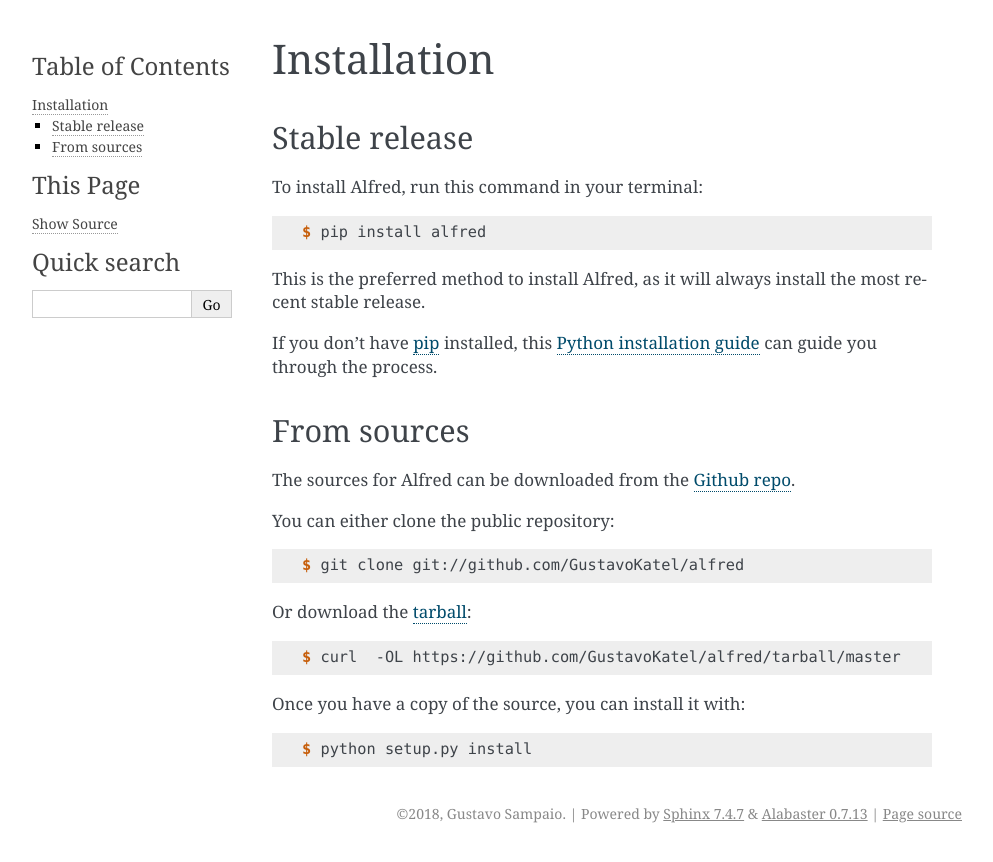
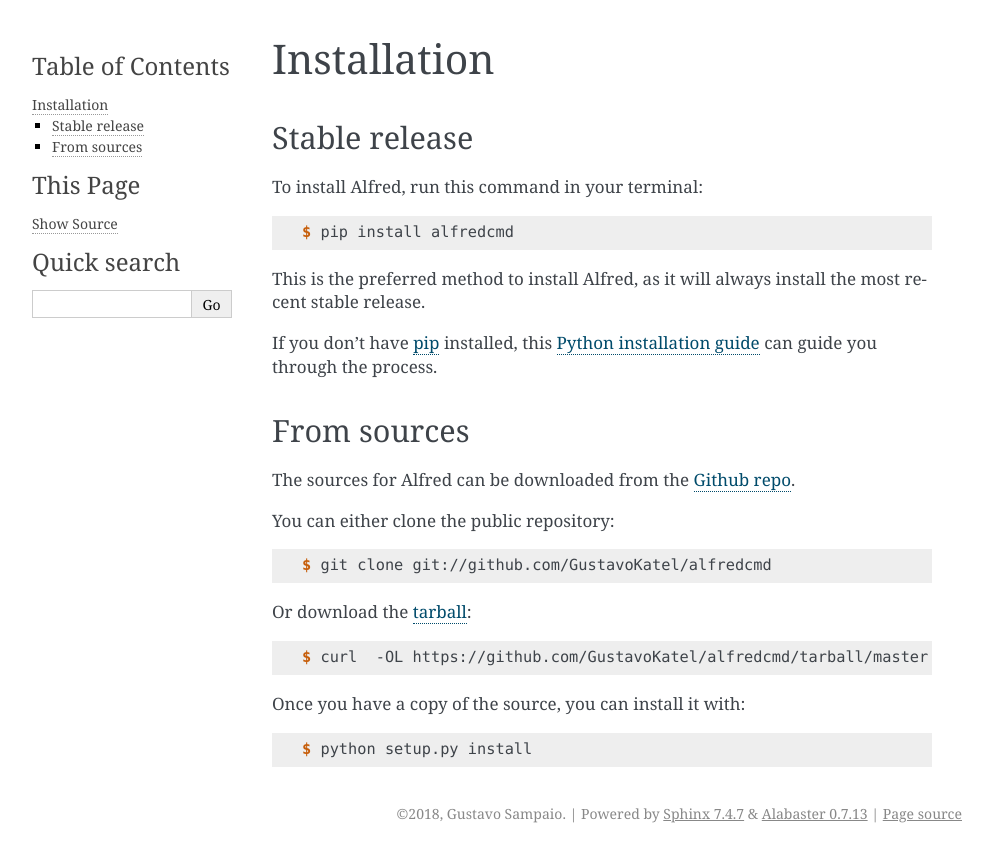
Before and after one commit to GustavoKatel/alfred, a Sphinx documentation site: the page built from docs/installation.rst, in a window 1280 px wide. Shown: the top 862 px of the page, without its empty margins (148-1141 px from the left). Built offline with Sphinx 7.4.7, drawn with Linux system fonts in a browser that asks for light colours; pages that are not in the unit, such as notebooks, are missing from menus; the version number is read from the project's files by our own code.

Commit message:
Update docs

```diff
--- a/README.rst
+++ b/README.rst
@@ -18,8 +18,11 @@ Alfred Cmd
 
 Create portable custom commands and scripts.
 
-How-To
+Installation
 -------
+
+.. include:: docs/installation.rst
+
 
 1 - Create
 ===========
--- a/docs/conf.py
+++ b/docs/conf.py
@@ -1,7 +1,7 @@
 #!/usr/bin/env python
 # -*- coding: utf-8 -*-
 #
-# alfred documentation build configuration file, created by
+# alfredcmd documentation build configuration file, created by
 # sphinx-quickstart on Fri Jun  9 13:47:02 2017.
 #
 # This file is execfile()d with the current directory set to its
@@ -22,7 +22,7 @@ import os
 import sys
 sys.path.insert(0, os.path.abspath('..'))
 
-import alfred
+import alfredcmd
 
 # -- General configuration ---------------------------------------------
 
@@ -56,9 +56,9 @@ author = u"Gustavo Sampaio"
 # the built documents.
 #
 # The short X.Y version.
-version = alfred.__version__
+version = alfredcmd.__version__
 # The full version, including alpha/beta/rc tags.
-release = alfred.__version__
+release = alfredcmd.__version__
 
 # The language for content autogenerated by Sphinx. Refer to documentation
 # for a list of supported languages.
@@ -101,7 +101,7 @@ html_static_path = ['_static']
 # -- Options for HTMLHelp output ---------------------------------------
 
 # Output file base name for HTML help builder.
-htmlhelp_basename = 'alfreddoc'
+htmlhelp_basename = 'alfredcmddoc'
 
 
 # -- Options for LaTeX output ------------------------------------------
@@ -128,7 +128,7 @@ latex_elements = {
 # (source start file, target name, title, author, documentclass
 # [howto, manual, or own class]).
 latex_documents = [
-    (master_doc, 'alfred.tex',
+    (master_doc, 'alfredcmd.tex',
      u'Alfred Documentation',
      u'Gustavo Sampaio', 'manual'),
 ]
@@ -139,7 +139,7 @@ latex_documents = [
 # One entry per manual page. List of tuples
 # (source start file, name, description, authors, manual section).
 man_pages = [
-    (master_doc, 'alfred',
+    (master_doc, 'alfredcmd',
      u'Alfred Documentation',
      [author], 1)
 ]
@@ -151,10 +151,10 @@ man_pages = [
 # (source start file, target name, title, author,
 #  dir menu entry, description, category)
 texinfo_documents = [
-    (master_doc, 'alfred',
+    (master_doc, 'alfredcmd',
      u'Alfred Documentation',
      author,
-     'alfred',
+     'alfredcmd',
      'One line description of project.',
      'Miscellaneous'),
 ]
--- a/docs/installation.rst
+++ b/docs/installation.rst
@@ -12,7 +12,7 @@ To install Alfred, run this command in your terminal:
 
 .. code-block:: console
 
-    $ pip install alfred
+    $ pip install alfredcmd
 
 This is the preferred method to install Alfred, as it will always install the most recent stable release.
 
@@ -32,13 +32,13 @@ You can either clone the public repository:
 
 .. code-block:: console
 
-    $ git clone git://github.com/GustavoKatel/alfred
+    $ git clone git://github.com/GustavoKatel/alfredcmd
 
 Or download the `tarball`_:
 
 .. code-block:: console
 
-    $ curl  -OL https://github.com/GustavoKatel/alfred/tarball/master
+    $ curl  -OL https://github.com/GustavoKatel/alfredcmd/tarball/master
 
 Once you have a copy of the source, you can install it with:
 
@@ -47,5 +47,5 @@ Once you have a copy of the source, you can install it with:
     $ python setup.py install
 
 
-.. _Github repo: https://github.com/GustavoKatel/alfred
-.. _tarball: https://github.com/GustavoKatel/alfred/tarball/master
+.. _Github repo: https://github.com/GustavoKatel/alfredcmd
+.. _tarball: https://github.com/GustavoKatel/alfredcmd/tarball/master
--- a/docs/usage.rst
+++ b/docs/usage.rst
@@ -4,4 +4,4 @@ Usage
 
 To use Alfred in a project::
 
-    import alfred
+    import alfredcmd
```
Also changed, not shown: docs/alfredcmd.rst (added, +30 -0 lines), docs/modules.rst (added, +7 -0 lines), 3 other files.
